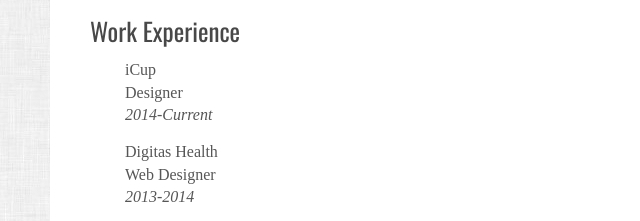
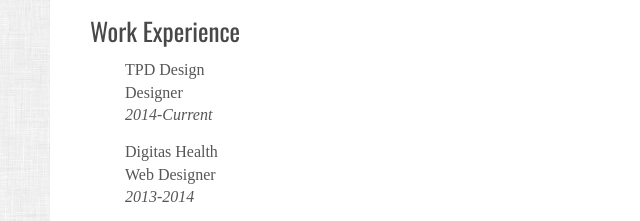
Before and after one commit to rw1982/rw1982.github.io, a plain HTML site: page index.html in a window 1280 px wide. Shown: the part 869-1090 px from the top of the page, 0-640 px from the left. Drawn offline with nearby package versions, Linux system fonts and the light colour scheme; a web font is replaced by a local one.

Commit message:
Update index.html

```diff
--- a/index.html
+++ b/index.html
@@ -78,7 +78,7 @@
 
           <section id="experience">
               <h2>Work Experience</h2>
-              <p>iCup<br>
+              <p>TPD Design<br>
               Designer<br>
               <em>2014-Current</em>
               </p>
```
